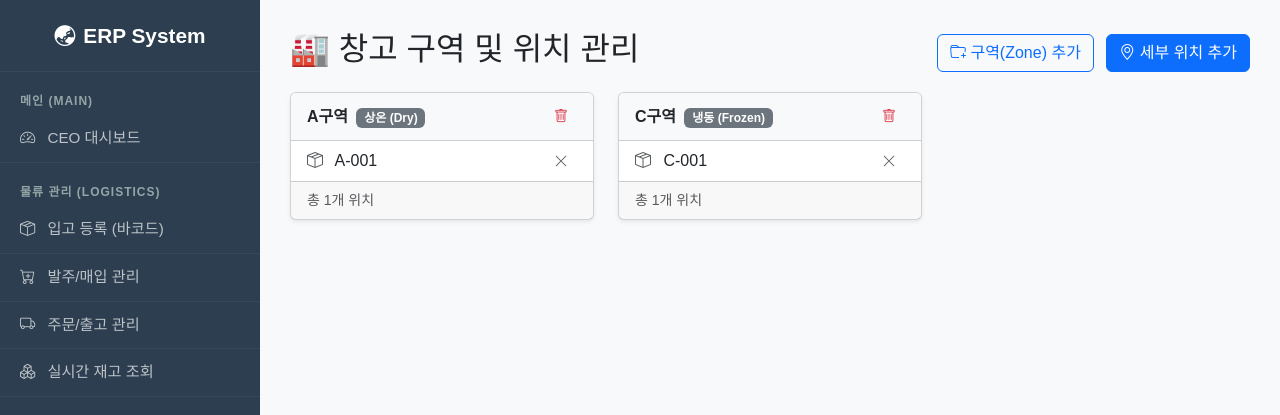
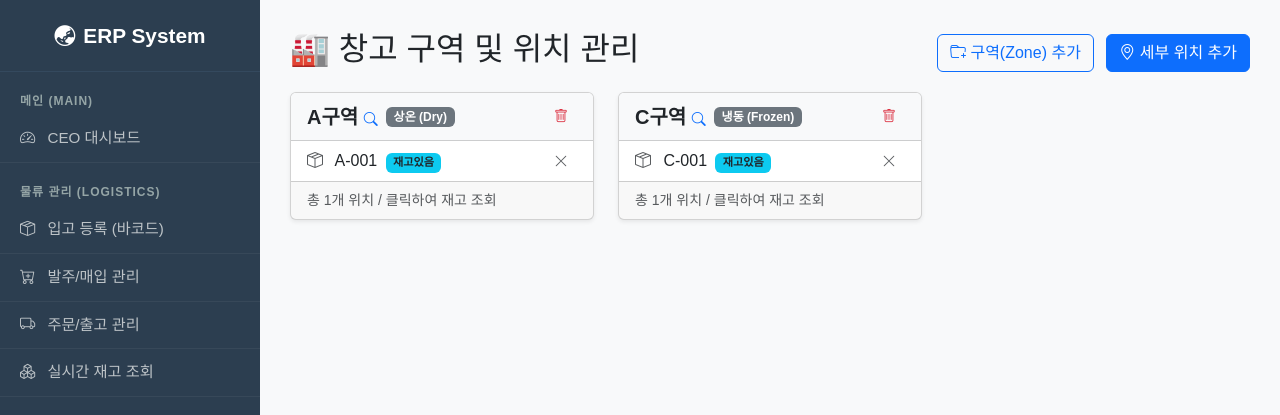
Before and after one commit to teaseong5-stack/pacific-proud-erp, a Django app: page /locations/ in a window 1280 px wide. Shown: the top 415 px of the page. Run offline with Django 5.2, Linux system fonts and the light colour scheme; a user stored in the database is signed in; data comes from the database, SQL or seed files in the repository; some libraries are stand-ins or nearby versions.

Commit message:
업그레이드: 창고 구역 번호 클릭 시 재고현황 팝업 표시

```diff
--- a/fulfillment/views.py
+++ b/fulfillment/views.py
@@ -562,7 +562,14 @@ def export_order_excel(request):
 """창고 및 위치 관리"""
 @login_required
 def location_list(request):
-    zones = Zone.objects.prefetch_related('locations').order_by('name')
+    """창고 및 위치 관리 (구역별 재고 현황 팝업 기능 추가)"""
+    # prefetch_related를 사용해 '위치'와 그 위치에 있는 '재고', '상품' 정보를 미리 가져옵니다. (성능 최적화)
+    zones = Zone.objects.prefetch_related(
+        'locations',
+        'locations__inventory_set',
+        'locations__inventory_set__product'
+    ).order_by('name')
+
     zone_form = ZoneForm()
     location_form = LocationForm()
 
--- a/templates/fulfillment/location_list.html
+++ b/templates/fulfillment/location_list.html
@@ -1,4 +1,6 @@
 {% extends 'base.html' %}
+{% load humanize %}
+
 {% block content %}
 <div class="d-flex justify-content-between align-items-center mb-3">
     <h2>🏭 창고 구역 및 위치 관리</h2>
@@ -17,12 +19,19 @@
     <div class="col-md-6 col-lg-4">
         <div class="card shadow-sm h-100">
             <div class="card-header bg-light d-flex justify-content-between align-items-center">
-                <div>
-                    <strong>{{ zone.name }}</strong>
-                    <span class="badge bg-secondary ms-1">{{ zone.get_storage_type_display }}</span>
+                <div class="d-flex align-items-center">
+                    <a href="#" class="text-decoration-none fw-bold text-dark fs-5 me-2"
+                       data-bs-toggle="modal" data-bs-target="#zoneInventoryModal{{ zone.id }}"
+                       title="클릭하여 재고 확인">
+                       {{ zone.name }} <i class="bi bi-search text-primary small" style="font-size: 0.7em;"></i>
+                    </a>
+                    <span class="badge bg-secondary">{{ zone.get_storage_type_display }}</span>
                 </div>
-                <a href="{% url 'fulfillment:zone_delete' zone.id %}" class="btn btn-sm text-danger"><i class="bi bi-trash"></i></a>
+                <a href="{% url 'fulfillment:zone_delete' zone.id %}" class="btn btn-sm text-danger" onclick="return confirm('구역을 삭제하시겠습니까? 하위 위치도 모두 삭제됩니다.');">
+                    <i class="bi bi-trash"></i>
+                </a>
             </div>
+
             <div class="card-body p-0" style="max-height: 300px; overflow-y: auto;">
                 <ul class="list-group list-group-flush">
                     {% for loc in zone.locations.all %}
@@ -30,12 +39,15 @@
                         <span>
                             <i class="bi bi-box-seam text-muted me-2"></i>
                             {{ loc.code }}
+                            {% if loc.inventory_set.exists %}
+                                <span class="badge bg-info text-dark ms-1" style="font-size: 0.7em;">재고있음</span>
+                            {% endif %}
                         </span>
                         <div class="d-flex align-items-center">
                             {% if not loc.is_active %}
                                 <span class="badge bg-danger me-2">사용중지</span>
                             {% endif %}
-                            <a href="{% url 'fulfillment:location_delete' loc.id %}" class="btn btn-sm text-muted py-0"><i class="bi bi-x-lg"></i></a>
+                            <a href="{% url 'fulfillment:location_delete' loc.id %}" class="btn btn-sm text-muted py-0" onclick="return confirm('위치를 삭제하시겠습니까?');"><i class="bi bi-x-lg"></i></a>
                         </div>
                     </li>
                     {% empty %}
@@ -44,7 +56,58 @@
                 </ul>
             </div>
             <div class="card-footer text-muted small">
-                총 {{ zone.locations.count }}개 위치
+                총 {{ zone.locations.count }}개 위치 / 클릭하여 재고 조회
+            </div>
+        </div>
+    </div>
+
+    <div class="modal fade" id="zoneInventoryModal{{ zone.id }}" tabindex="-1" aria-hidden="true">
+        <div class="modal-dialog modal-dialog-centered modal-lg">
+            <div class="modal-content">
+                <div class="modal-header bg-info text-dark">
+                    <h5 class="modal-title fw-bold">📦 [{{ zone.name }}] 재고 현황</h5>
+                    <button type="button" class="btn-close" data-bs-dismiss="modal"></button>
+                </div>
+                <div class="modal-body p-0">
+                    <table class="table table-striped mb-0 text-center align-middle">
+                        <thead class="table-light">
+                            <tr>
+                                <th>위치 코드</th>
+                                <th>상품명</th>
+                                <th>SKU</th>
+                                <th>유통기한</th>
+                                <th class="text-end">수량</th>
+                            </tr>
+                        </thead>
+                        <tbody>
+                            {% for loc in zone.locations.all %}
+                                {% for inv in loc.inventory_set.all %}
+                                    {% if inv.quantity > 0 %}
+                                    <tr>
+                                        <td class="fw-bold text-primary">{{ loc.code }}</td>
+                                        <td class="text-start">{{ inv.product.name }}</td>
+                                        <td>{{ inv.product.sku }}</td>
+                                        <td {% if inv.is_expired %}class="text-danger fw-bold"{% endif %}>
+                                            {{ inv.expiry_date|date:"Y-m-d" }}
+                                        </td>
+                                        <td class="text-end fw-bold">{{ inv.quantity|intcomma }} {{ inv.product.unit }}</td>
+                                    </tr>
+                                    {% endif %}
+                                {% endfor %}
+                            {% endfor %}
+
+                            {% with has_inventory=False %}
+                                {% endwith %}
+                        </tbody>
+                    </table>
+
+                    <div class="p-3 text-center text-muted small bg-light border-top">
+                        * 수량이 0인 재고는 표시되지 않습니다.
+                    </div>
+                </div>
+                <div class="modal-footer">
+                    <button type="button" class="btn btn-secondary" data-bs-dismiss="modal">닫기</button>
+                </div>
             </div>
         </div>
     </div>
@@ -56,7 +119,36 @@
     {% endfor %}
 </div>
 
-<div class="modal fade" id="addZoneModal" tabindex="-1" aria-hidden="true"><div class="modal-dialog modal-dialog-centered"><div class="modal-content"><div class="modal-header bg-light"><h5 class="modal-title">🏭 신규 구역(Zone) 등록</h5><button type="button" class="btn-close" data-bs-dismiss="modal"></button></div><form method="post" action="{% url 'fulfillment:zone_create' %}">{% csrf_token %}<div class="modal-body"><div class="mb-3"><label class="form-label fw-bold">구역명</label>{{ zone_form.name }}</div><div class="mb-3"><label class="form-label fw-bold">보관 타입</label>{{ zone_form.storage_type }}</div></div><div class="modal-footer"><button type="button" class="btn btn-secondary" data-bs-dismiss="modal">취소</button><button type="submit" class="btn btn-primary">등록</button></div></form></div></div></div>
+<div class="modal fade" id="addZoneModal" tabindex="-1" aria-hidden="true">
+    <div class="modal-dialog modal-dialog-centered">
+        <div class="modal-content">
+            <div class="modal-header bg-light"><h5 class="modal-title">🏭 신규 구역(Zone) 등록</h5><button type="button" class="btn-close" data-bs-dismiss="modal"></button></div>
+            <form method="post" action="{% url 'fulfillment:zone_create' %}">
+                {% csrf_token %}
+                <div class="modal-body">
+                    <div class="mb-3"><label class="form-label fw-bold">구역명</label>{{ zone_form.name }}</div>
+                    <div class="mb-3"><label class="form-label fw-bold">보관 타입</label>{{ zone_form.storage_type }}</div>
+                </div>
+                <div class="modal-footer"><button type="button" class="btn btn-secondary" data-bs-dismiss="modal">취소</button><button type="submit" class="btn btn-primary">등록</button></div>
+            </form>
+        </div>
+    </div>
+</div>
 
-<div class="modal fade" id="addLocationModal" tabindex="-1" aria-hidden="true"><div class="modal-dialog modal-dialog-centered"><div class="modal-content"><div class="modal-header bg-primary text-white"><h5 class="modal-title">📍 세부 위치(Location) 등록</h5><button type="button" class="btn-close btn-close-white" data-bs-dismiss="modal"></button></div><form method="post" action="{% url 'fulfillment:location_create' %}">{% csrf_token %}<div class="modal-body"><div class="mb-3"><label class="form-label fw-bold">소속 구역</label>{{ location_form.zone }}</div><div class="mb-3"><label class="form-label fw-bold">위치 코드 (바코드)</label>{{ location_form.code }}<div class="form-text">예: A-01-01 (A구역 1번렉 1단)</div></div><div class="form-check mb-3">{{ location_form.is_active }}<label class="form-check-label">사용 가능</label></div></div><div class="modal-footer"><button type="button" class="btn btn-secondary" data-bs-dismiss="modal">취소</button><button type="submit" class="btn btn-primary">등록</button></div></form></div></div></div>
+<div class="modal fade" id="addLocationModal" tabindex="-1" aria-hidden="true">
+    <div class="modal-dialog modal-dialog-centered">
+        <div class="modal-content">
+            <div class="modal-header bg-primary text-white"><h5 class="modal-title">📍 세부 위치(Location) 등록</h5><button type="button" class="btn-close btn-close-white" data-bs-dismiss="modal"></button></div>
+            <form method="post" action="{% url 'fulfillment:location_create' %}">
+                {% csrf_token %}
+                <div class="modal-body">
+                    <div class="mb-3"><label class="form-label fw-bold">소속 구역</label>{{ location_form.zone }}</div>
+                    <div class="mb-3"><label class="form-label fw-bold">위치 코드</label>{{ location_form.code }}<div class="form-text">예: A-01-01</div></div>
+                    <div class="form-check mb-3">{{ location_form.is_active }}<label class="form-check-label">사용 가능</label></div>
+                </div>
+                <div class="modal-footer"><button type="button" class="btn btn-secondary" data-bs-dismiss="modal">취소</button><button type="submit" class="btn btn-primary">등록</button></div>
+            </form>
+        </div>
+    </div>
+</div>
 {% endblock %}
```
